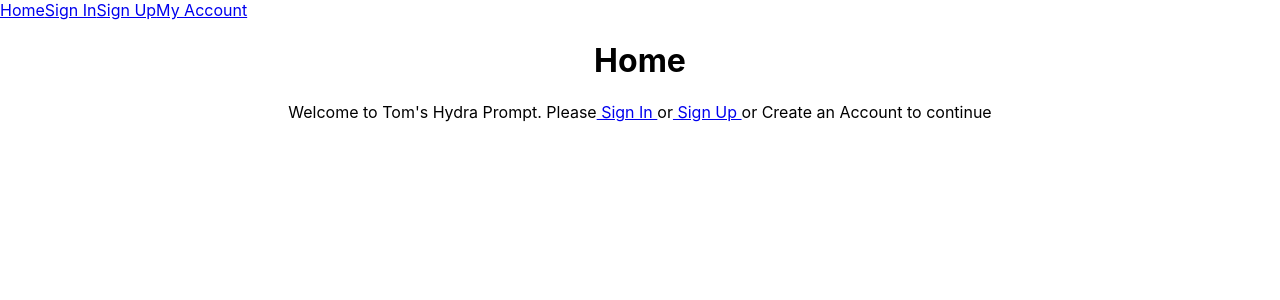
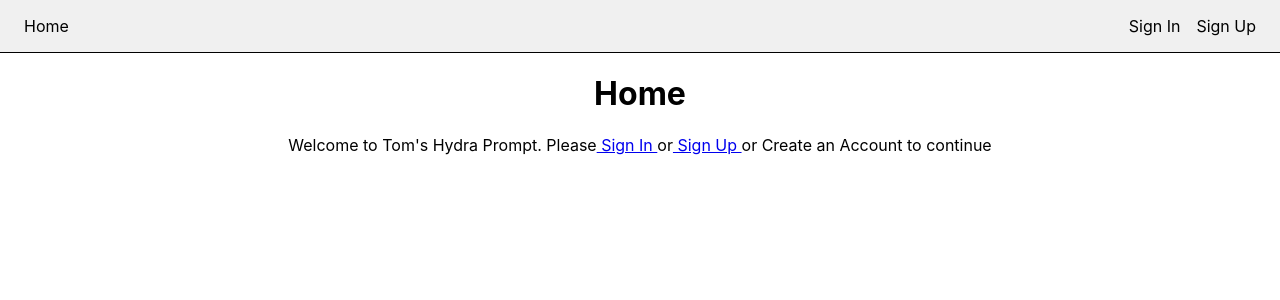
Before and after one commit to tlutz888/hydra-code-prompt, a React (Create React App) app in the folder client/: page / in a window 1280 px wide. Shown: the top 300 px of the page. Built offline with nearby package versions, Linux system fonts and the light colour scheme.

Commit message:
feat: style and update nav

```diff
--- a/client/src/App.js
+++ b/client/src/App.js
@@ -16,7 +16,7 @@ function App() {
 
   return (
     <BrowserRouter>
-      <NavigationBar />
+      <NavigationBar {...{ user, setUser, isAuthorized, setIsAuthorized }} />
       <Routes>
         <Route
           path="/"
--- a/client/src/pages/NavigationBar/NavigationBar.jsx
+++ b/client/src/pages/NavigationBar/NavigationBar.jsx
@@ -1,13 +1,53 @@
 import { Link } from "react-router-dom";
+import styled from "styled-components";
 
-export const NavigationBar = () => {
-  // TODO hide if areas if not relevant
+const NavHeader = styled.nav`
+  display: flex;
+  justify-content: space-between;
+  align-items: center;
+  padding: 1rem;
+  background-color: #f0f0f0;
+  border-bottom: 1px solid #000000;
+  font-size: 1rem;
+`;
+const StyledLink = styled(Link)`
+  padding: 0.5rem;
+  text-decoration: none;
+  color: #000000;
+`;
+
+const LogoutButton = styled.button`
+  padding: 0.5rem;
+  color: #000000;
+  border: none;
+  background-color: transparent;
+  cursor: pointer;
+  font-size: 1rem;
+`;
+
+export const NavigationBar = ({ setUser, isAuthorized, setIsAuthorized }) => {
+  const handleSignOut = () => {
+    setUser(null);
+    setIsAuthorized(false);
+    localStorage.removeItem("jwt");
+  };
   return (
-    <nav>
-      <Link to="/">Home</Link>
-      <Link to="/signin">Sign In</Link>
-      <Link to="/signup">Sign Up</Link>
-      <Link to="/myaccount">My Account</Link>
-    </nav>
+    <NavHeader>
+      <section>
+        <StyledLink to="/">Home</StyledLink>
+      </section>
+      <section>
+        {isAuthorized ? (
+          <LogoutButton type="button" onClick={handleSignOut}>
+            Sign Out
+          </LogoutButton>
+        ) : (
+          <>
+            <StyledLink to="/signin">Sign In</StyledLink>
+            <StyledLink to="/signup">Sign Up</StyledLink>
+          </>
+        )}
+      </section>
+    </NavHeader>
   );
 };
```
